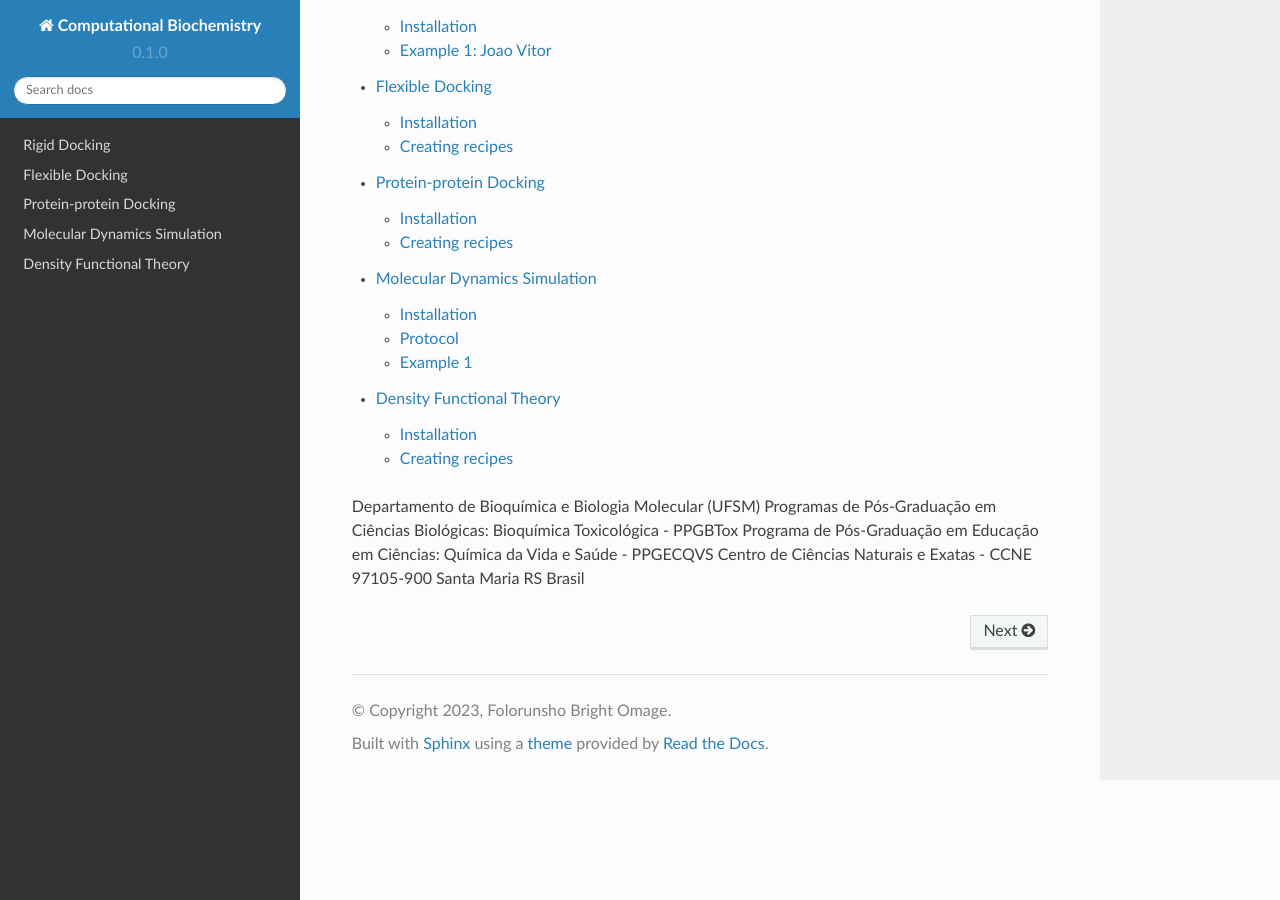
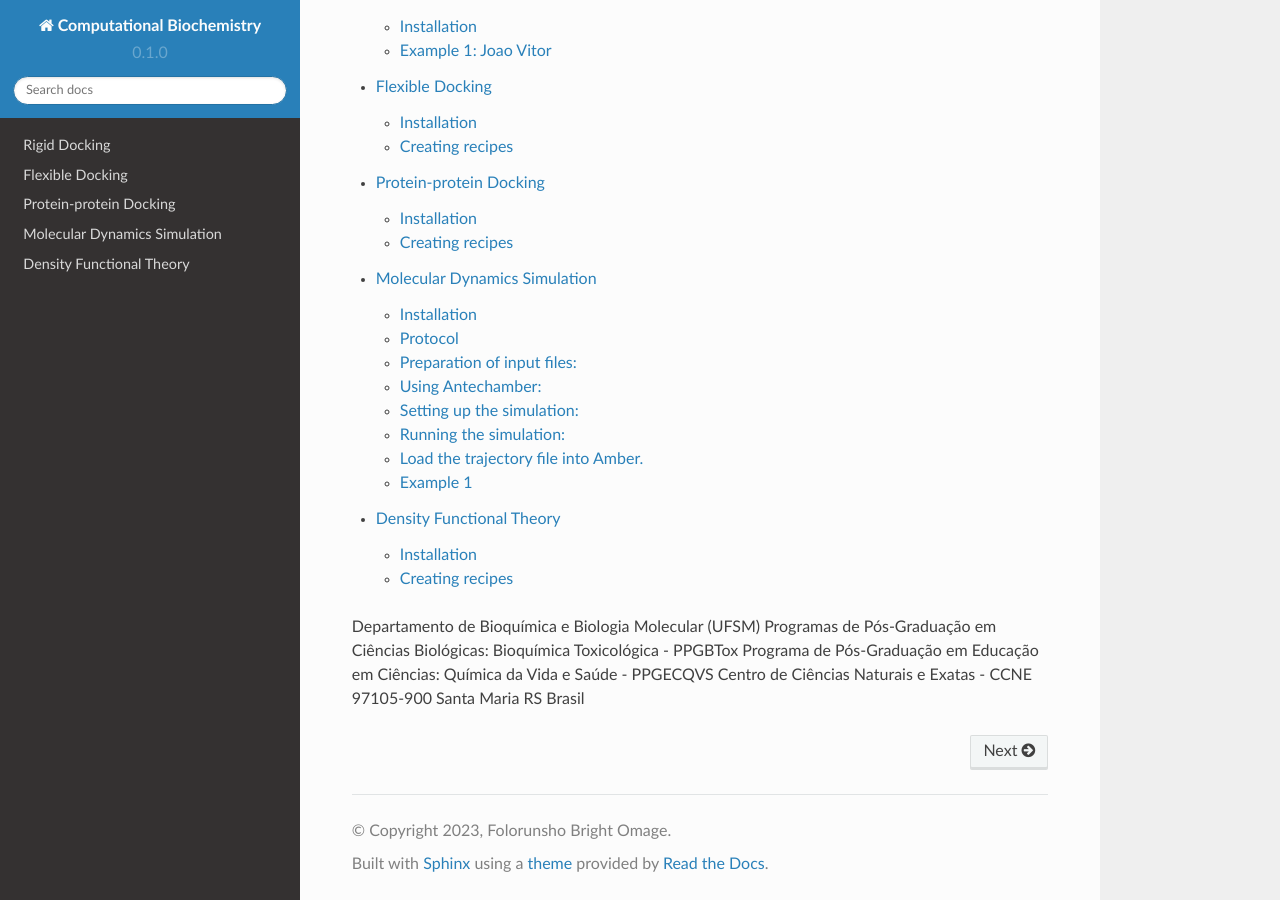
Before and after one commit to omagebright/computationalbiochemistry, a Sphinx documentation site: the page built from docs/source/index.rst, in a window 1280 px wide and 900 px high, scrolled down 578 px. Built offline with Sphinx 7.4.7 and the Read the Docs theme 2.0.0, drawn with Linux system fonts in a browser that asks for light colours; some of the changed lines change nothing that is shown.

Commit message:
Update moleculardynamics.rst

```diff
--- a/docs/source/moleculardynamics.rst
+++ b/docs/source/moleculardynamics.rst
@@ -15,8 +15,61 @@
 Protocol
 ----------------
 
-To retrieve a list of random ingredients,
-you can use the ``lumache.get_random_ingredients()`` function:
+In this method, the interactions between the atoms and molecules are modeled using force fields, and the time evolution of the system is computed using the Newton's equations of motion. The Amber 20 package provides a suite of tools for performing MD simulations, including the generation of input files, the simulation itself, and the analysis of simulation results. Here is a step-by-step guide to performing an MD simulation using Amber 20:
+
+Preparation of input files:
+------------
+
+1. Preparation of a molecular structure file in a format readable by Amber, such as PDB or AMBER format. As with the :ref:`protein` and :ref:`ligand`
+2. Preparation of a topology file, which defines the molecular structure and the force field parameters to be used.
+
+.. tip::
+    In this task, the ``antechamber`` and ``parmchk2`` tools from AmberTools will  be utilized to generate parameters for the General AMBER force field 2 (GAFF2). This force field is specifically designed for pharmaceutical molecules and works well with traditional AMBER force fields for proteins. The AM1-BCC2 charge method will be used to assign partial charges.
+
+Using Antechamber:
+-------
+
+Antechamber is specifically designed for the generation of molecular force field parameters and the assignment of partial charges. The tool is widely used for the preparation of molecular systems for molecular dynamics simulations, and it generates force field parameters that can accurately describe the behavior of the molecule.
+
+Antechamber uses a combination of empirical and quantum mechanical methods to determine the force field parameters, which include bond lengths, bond angles, torsion angles, and partial charges. It can handle a wide range of molecular systems, including small molecules, peptides, and proteins. The force field parameters generated by antechamber are based on the General AMBER force field (GAFF), a widely used force field in molecular dynamics simulations.
+
+.. code-block:: terminal
+antechamber -i ligand.H.pdb -fi pdb -o ligand.mol2 -fo mol2 -c bcc -nc 0 -rn ligand -at gaff2
+
+.. code-block:: console
+    :caption: Using Antechamber
+   -antechamber is the name of the tool being executed.
+   -i ligand.H.pdb specifies the input file, which is in PDB format and named ligand.H.pdb.
+   -fi pdb specifies the format of the input file, which is PDB.
+   -o ligand.mol2 specifies the output file, which will be in MOL2 format and named ligand.mol2.
+   -fo mol2 specifies the format of the output file, which is MOL2.
+   -c bcc specifies the charge method to be used, which is the Bond Charge Corrected (BCC) method.
+   -nc 0 specifies the net charge of the molecule, which is 0 in this case.
+   -rn ligand specifies the root name for the output file, which is ligand.
+   -at gaff2 specifies the atom type to be used, which is the General AMBER force field 2 (GAFF2).
+
+
+
+3. Preparation of a parameter file, which provides information about the simulation conditions, such as temperature, pressure, and simulation time.
+
+Setting up the simulation:
+------------
+
+Load the molecular structure, topology, and parameter files into Amber.
+Prepare the simulation box, if necessary, by solvating the molecule in water or other solvent.
+Minimize the energy of the system to remove any starting configuration artifacts.
+
+Running the simulation:
+------------
+
+Run the simulation using the appropriate command. This will compute the time evolution of the system for the specified time interval.
+During the simulation, energy and other thermodynamic quantities are computed and logged to a trajectory file.
+Analysis of simulation results:
+
+Load the trajectory file into Amber.
+------------
+Analyze the simulation results by computing various properties, such as the potential energy, temperature, and density.
+Visualize the simulation results using visualization tools, such as VMD or PyMOL.
 
 .. autofunction:: lumache.get_random_ingredients
 
```
